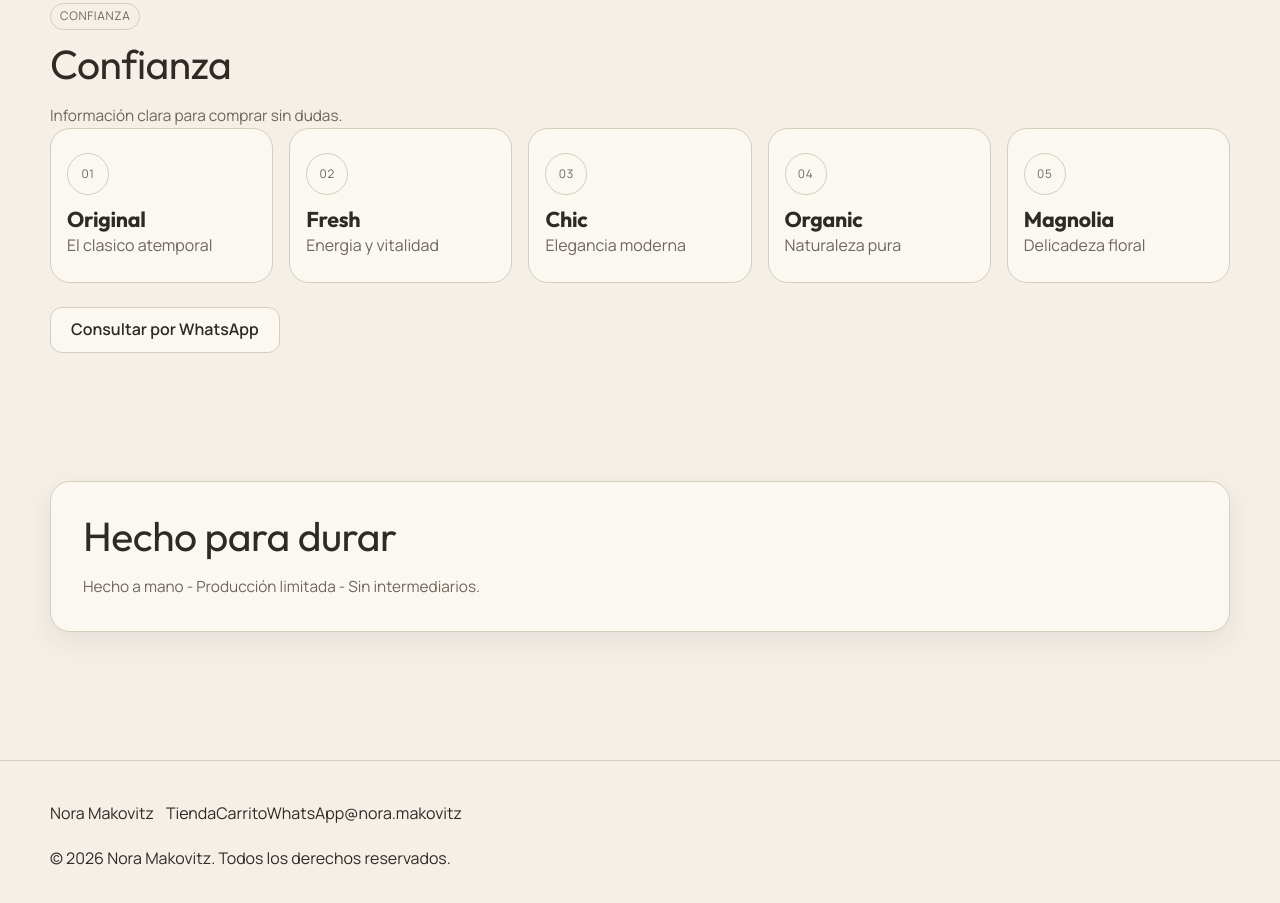
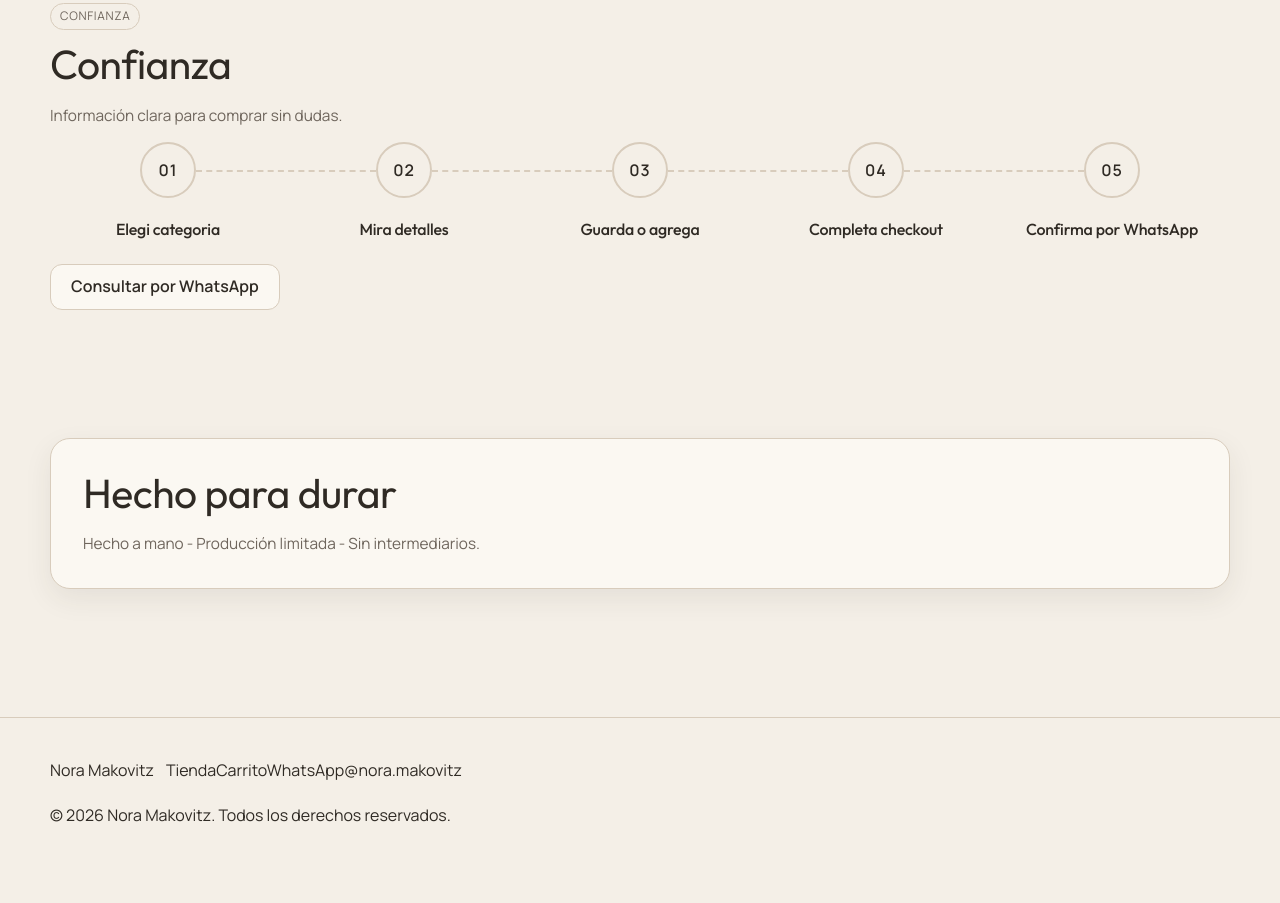
Before and after one commit to muga-system/muga-makovitz, a Next.js app: page / in a window 1280 px wide. Shown: the part 2300-3203 px from the top of the page. After the commit the page ends 3168 px from the top, so only its background shows below. Built offline with nearby package versions, Linux system fonts and the light colour scheme.

Commit message:
refactor: unify card styles and redesign trust purchase flow

```diff
--- a/src/app/globals.css
+++ b/src/app/globals.css
@@ -263,6 +263,91 @@ a {
   background: color-mix(in srgb, var(--color-primary) 78%, var(--color-primary-strong) 22%);
 }
 
+.shop-card {
+  gap: 1rem;
+  padding: 1rem;
+  border: 0;
+  background: transparent;
+}
+
+.shop-card:hover {
+  background: transparent;
+  box-shadow: none;
+}
+
+.shop-media {
+  position: relative;
+}
+
+.shop-image-link {
+  position: relative;
+  display: block;
+  overflow: hidden;
+  border-radius: 16px;
+}
+
+.shop-image {
+  transition: transform 0.32s ease;
+}
+
+.shop-card:hover .shop-image {
+  transform: scale(1.03);
+}
+
+.shop-fav-btn {
+  position: absolute;
+  top: 0.75rem;
+  right: 0.75rem;
+  width: 40px;
+  height: 40px;
+  padding: 0;
+  border-radius: 999px;
+  background: var(--color-surface);
+  border: 1px solid var(--color-border);
+}
+
+.shop-content {
+  display: grid;
+  gap: 0.5rem;
+  flex: 1;
+}
+
+.shop-stock {
+  font-size: 0.9rem;
+}
+
+.shop-stock-ok {
+  color: var(--color-primary-strong);
+}
+
+.shop-stock-out {
+  color: #9d5a5a;
+}
+
+.shop-actions {
+  display: grid;
+  gap: 0.75rem;
+  margin-top: 0.75rem;
+}
+
+.shop-products-grid {
+  display: grid;
+  gap: 1.5rem;
+  grid-template-columns: 1fr;
+}
+
+@media (min-width: 700px) {
+  .shop-products-grid {
+    grid-template-columns: repeat(2, minmax(0, 1fr));
+  }
+}
+
+@media (min-width: 1120px) {
+  .shop-products-grid {
+    grid-template-columns: repeat(3, minmax(0, 1fr));
+  }
+}
+
 .card-image {
   width: 100%;
   aspect-ratio: 4 / 3;
@@ -420,6 +505,150 @@ a {
   border-top: 1px solid var(--color-border);
 }
 
+.trust-flow {
+  --trust-circle-size: 3.5rem;
+  list-style: none;
+  padding: 0;
+  margin: 0;
+  margin-top: 0.6rem;
+  display: grid;
+  gap: 0;
+}
+
+.trust-step {
+  position: relative;
+  padding: 0.15rem 0 1.7rem calc(var(--trust-circle-size) + 0.9rem);
+  display: grid;
+  gap: 0;
+  min-height: calc(var(--trust-circle-size) + 0.6rem);
+  align-items: center;
+}
+
+.trust-step::after {
+  content: "";
+  position: absolute;
+  left: calc(var(--trust-circle-size) / 2);
+  top: var(--trust-circle-size);
+  bottom: 0.2rem;
+  border-left: 2px dashed var(--color-border);
+}
+
+.trust-step:last-child::after {
+  display: none;
+}
+
+.trust-step:last-child {
+  padding-bottom: 0;
+}
+
+.trust-index-wrap {
+  position: absolute;
+  left: 0;
+  top: 0;
+}
+
+.trust-index {
+  width: var(--trust-circle-size);
+  height: var(--trust-circle-size);
+  border-radius: 999px;
+  border: 2px solid var(--color-border);
+  display: inline-flex;
+  align-items: center;
+  justify-content: center;
+  color: var(--color-text);
+  font-size: 1rem;
+  font-weight: 600;
+  letter-spacing: 0.06em;
+  background: transparent;
+  transition: background-color 0.22s ease, border-color 0.22s ease;
+}
+
+.trust-step:hover .trust-index,
+.trust-step:focus-within .trust-index {
+  background: color-mix(in srgb, var(--color-primary-soft) 30%, transparent);
+  border-color: color-mix(in srgb, var(--color-border) 65%, var(--color-primary) 35%);
+}
+
+.trust-title {
+  font-family: var(--font-outfit), sans-serif;
+  font-size: 1rem;
+  font-weight: 500;
+  line-height: 1.2;
+  align-self: center;
+}
+
+.trust-tooltip {
+  position: absolute;
+  left: 4.7rem;
+  top: 50%;
+  transform: translateY(-50%);
+  width: max-content;
+  max-width: min(40ch, calc(100vw - 8rem));
+  padding: 0.65rem 0.8rem;
+  border-radius: 12px;
+  border: 1px solid var(--color-border);
+  background: var(--color-surface);
+  color: var(--color-text-muted);
+  font-size: 0.82rem;
+  line-height: 1.45;
+  opacity: 0;
+  pointer-events: none;
+  transition: opacity 0.2s ease, transform 0.2s ease;
+  z-index: 5;
+  box-shadow: 0 10px 20px rgba(56, 49, 40, 0.08);
+}
+
+.trust-step:hover .trust-tooltip,
+.trust-step:focus-within .trust-tooltip {
+  opacity: 1;
+  transform: translateY(-50%) translateX(2px);
+}
+
+@media (min-width: 980px) {
+  .trust-flow {
+    grid-template-columns: repeat(5, minmax(0, 1fr));
+    gap: 0;
+    margin-top: 0.9rem;
+  }
+
+  .trust-step {
+    padding: calc(var(--trust-circle-size) + 1.4rem) 0.75rem 0;
+    min-height: auto;
+    justify-items: center;
+    text-align: center;
+  }
+
+  .trust-step::after {
+    left: calc(50% + (var(--trust-circle-size) / 2));
+    right: calc(-50% + (var(--trust-circle-size) / 2));
+    top: calc(var(--trust-circle-size) / 2);
+    bottom: auto;
+    border-left: 0;
+    border-top: 2px dashed var(--color-border);
+  }
+
+  .trust-index {
+    margin-inline: auto;
+  }
+
+  .trust-index-wrap {
+    left: 50%;
+    transform: translateX(-50%);
+  }
+
+  .trust-tooltip {
+    left: 50%;
+    top: -1.15rem;
+    transform: translate(-50%, -100%);
+    max-width: 22ch;
+  }
+
+  .trust-step:hover .trust-tooltip,
+  .trust-step:focus-within .trust-tooltip {
+    transform: translate(-50%, calc(-100% - 2px));
+  }
+}
+
 .skip-link {
   position: absolute;
   left: -9999px;
--- a/src/app/page.tsx
+++ b/src/app/page.tsx
@@ -83,17 +83,19 @@ export default function Home() {
             <h2 id="weekly-title" className="section-title">Confianza</h2>
             <p className="section-subtitle">Información clara para comprar sin dudas.</p>
 
-            <div style={{ display: "grid", gap: "1rem", gridTemplateColumns: "repeat(auto-fit, minmax(200px, 1fr))" }}>
+            <ol className="trust-flow" aria-label="Recorrido de compra">
               {weeklyWorks.map((item, index) => (
-                <article key={item.title} style={{ padding: "1.5rem 1rem", border: "1px solid var(--color-border)", borderRadius: "var(--radius-md)", background: "var(--color-surface)" }}>
-                  <p style={{ width: "42px", height: "42px", marginBottom: "0.75rem", padding: 0, borderRadius: "999px", border: "1px solid var(--color-border)", display: "inline-flex", alignItems: "center", justifyContent: "center", color: "var(--color-text-muted)", fontSize: "0.74rem", letterSpacing: "0.06em" }}>
-                    {String(index + 1).padStart(2, '0')}
-                  </p>
-                  <h3 className="card-title">{item.title}</h3>
-                  <p className="card-meta">{item.note}</p>
-                </article>
+                <li key={item.title} className="trust-step">
+                  <div className="trust-index-wrap">
+                    <p className="trust-index" aria-hidden="true">
+                      {String(index + 1).padStart(2, '0')}
+                    </p>
+                    <span className="trust-tooltip" role="tooltip">{item.note}</span>
+                  </div>
+                  <h3 className="trust-title">{item.title}</h3>
+                </li>
               ))}
-            </div>
+            </ol>
 
             <div style={{ marginTop: "1.5rem" }}>
               <a
--- a/src/app/tienda/[categoria]/page.tsx
+++ b/src/app/tienda/[categoria]/page.tsx
@@ -59,7 +59,7 @@ export default async function CategoriaPage({ params }: Props) {
               ))}
             </div>
 
-            <div style={{ display: "grid", gap: "1.5rem", gridTemplateColumns: "repeat(auto-fill, minmax(260px, 1fr))" }}>
+            <div className="shop-products-grid">
               {activeProducts.map((product) => (
                 <ProductCard key={product.id} product={product} />
               ))}
--- a/src/app/tienda/page.tsx
+++ b/src/app/tienda/page.tsx
@@ -25,7 +25,7 @@ export default function TiendaPage() {
               <p className="section-subtitle">Todos los modelos disponibles</p>
             </div>
 
-            <div style={{ display: "grid", gap: "1.5rem", gridTemplateColumns: "repeat(auto-fill, minmax(260px, 1fr))" }}>
+            <div className="shop-products-grid">
               {activeProducts.map((product) => (
                 <ProductCard key={product.id} product={product} />
               ))}
--- a/src/components/CategoryCard.tsx
+++ b/src/components/CategoryCard.tsx
@@ -9,7 +9,6 @@ interface CategoryCardProps {
     meta: string;
     cta: string;
     slug: string;
-    image: string;
   };
   ctaUrl: string;
 }
--- a/src/data/site.ts
+++ b/src/data/site.ts
@@ -3,7 +3,6 @@ export type CategoryItem = {
   meta: string;
   cta: string;
   slug: string;
-  image: string;
 };
 
 export type FeaturedProduct = {
@@ -53,29 +52,25 @@ export const categoryItems: CategoryItem[] = [
     name: "Carteras",
     meta: "Livianas, practicas y faciles de llevar",
     cta: "Elegir modelo",
-    slug: "carteras",
-    image: "/2.webp"
+    slug: "carteras"
   },
   {
     name: "Bolsos",
     meta: "Mayor capacidad para uso diario",
     cta: "Elegir modelo",
-    slug: "bolsos",
-    image: "/2.webp"
+    slug: "bolsos"
   },
   {
     name: "Organizadores",
     meta: "Orden simple para cartera o bolso",
     cta: "Elegir modelo",
-    slug: "organizadores",
-    image: "/2.webp"
+    slug: "organizadores"
   },
   {
     name: "Regalos",
     meta: "Piezas chicas para regalar o uso personal",
     cta: "Elegir modelo",
-    slug: "regalos",
-    image: "/2.webp"
+    slug: "regalos"
   }
 ];
 
@@ -89,28 +84,28 @@ export const featuredProducts: FeaturedProduct[] = [
 
 export const weeklyWorks: WeeklyWork[] = [
   {
-    title: "Original",
-    note: "El clasico atemporal",
+    title: "Elegi categoria",
+    note: "Entra a Tienda y filtra por el tipo de pieza que estas buscando.",
     image: "/bolso-simple/original.webp"
   },
   {
-    title: "Fresh",
-    note: "Energia y vitalidad",
+    title: "Mira detalles",
+    note: "Abri cada producto para revisar fotos, caracteristicas y stock disponible.",
     image: "/bolso-simple/fresh.webp"
   },
   {
-    title: "Chic",
-    note: "Elegancia moderna",
+    title: "Guarda o agrega",
+    note: "Sumalo a favoritos o al carrito para ordenar la decision de compra.",
     image: "/bolso-simple/chic.webp"
   },
   {
-    title: "Organic",
-    note: "Naturaleza pura",
+    title: "Completa checkout",
+    note: "Carga tu nombre y WhatsApp para dejar el pedido listo en un minuto.",
     image: "/bolso-simple/organic.webp"
   },
   {
-    title: "Magnolia",
-    note: "Delicadeza floral",
+    title: "Confirma por WhatsApp",
+    note: "Hace click en consultar por WhatsApp y cerramos disponibilidad, envio y pago.",
     image: "/bolso-simple/magnolia.webp"
   }
 ];
```
Also changed, not shown: src/app/favoritos/FavoritesClient.tsx (+7 -19 lines), src/components/ProductCard.tsx (+9 -21 lines), public/2.webp (deleted), 1 other file (tests, documents, lock files or other folders).
